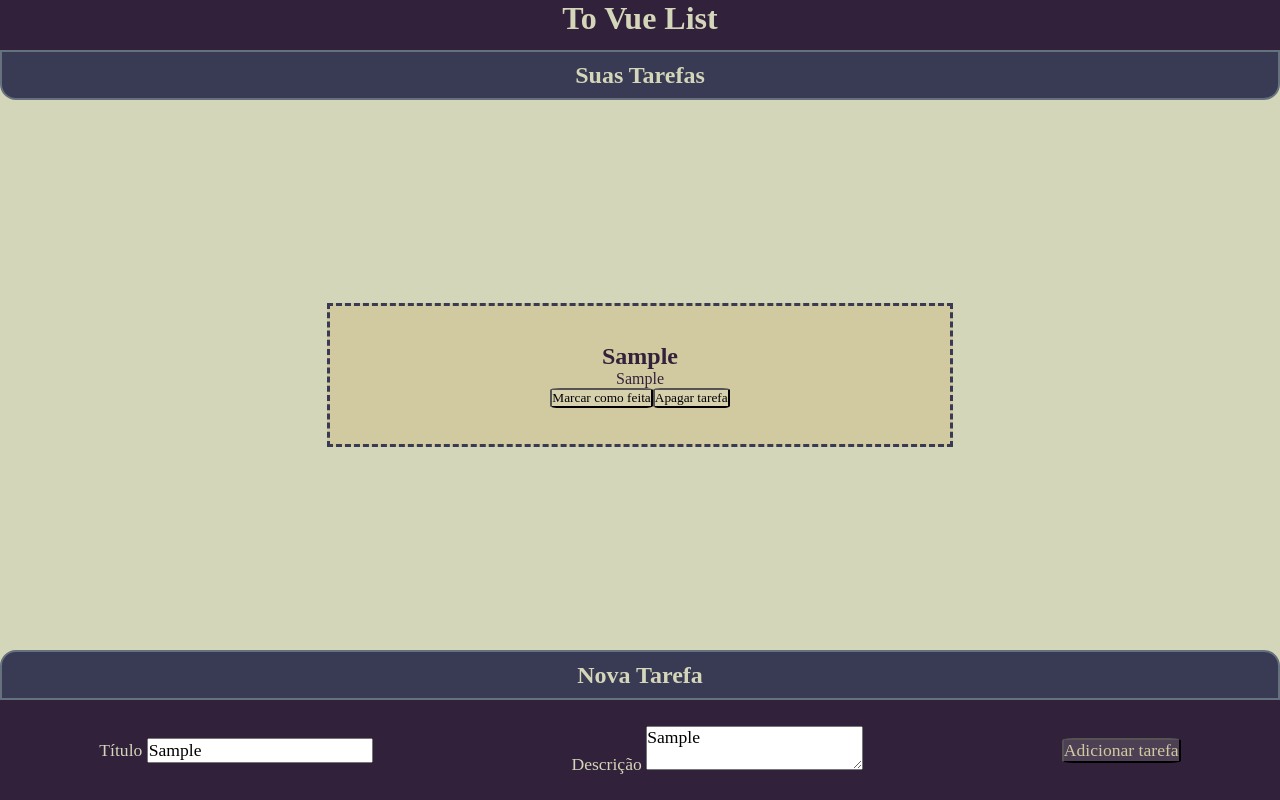
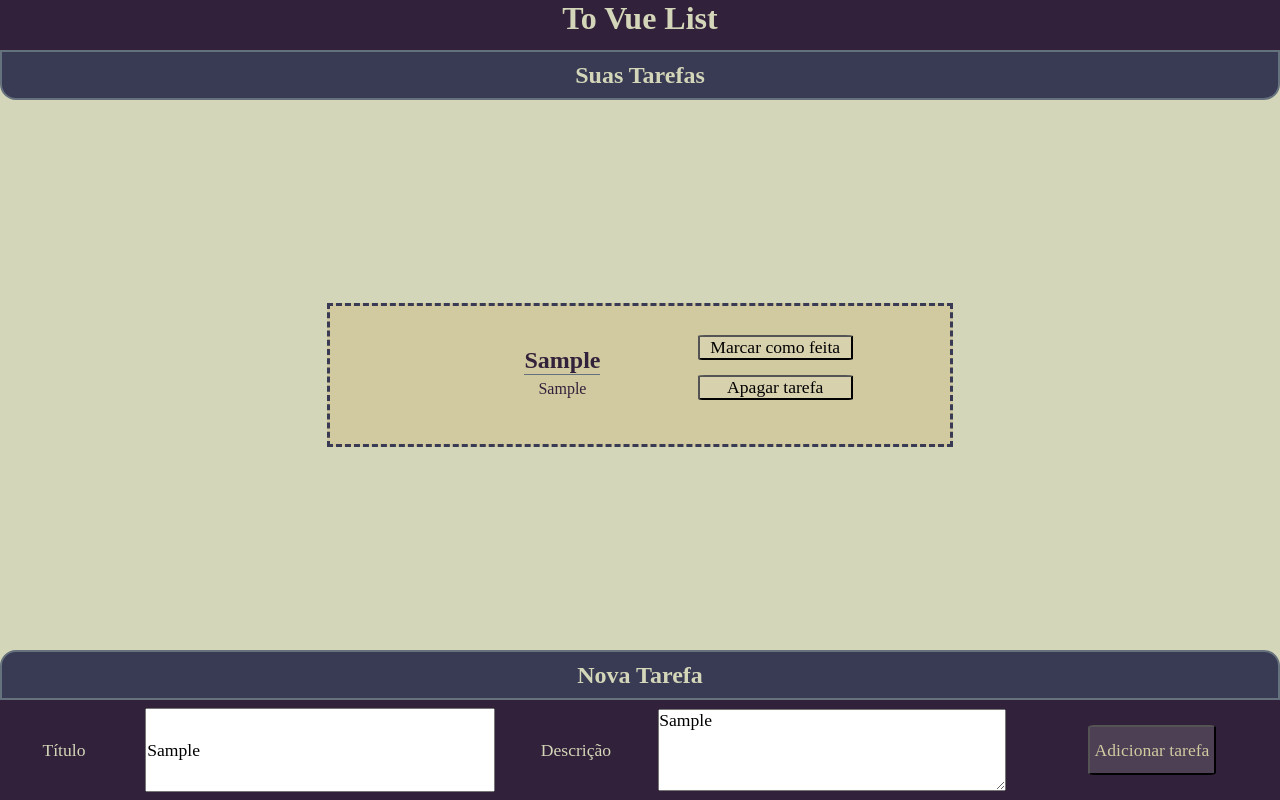
Before and after one commit to George1618/ToVueList, a Vue app: page / in a window 1280 px wide. Both pictures are taken after typing "Sample", "Sample" into the empty fields and a click on the button "Adicionar tarefa". Built offline with nearby package versions, Linux system fonts and the light colour scheme.

Commit message:
Updated ListItem's and App#new_task's styles, and some strings in conditional renderings

```diff
--- a/src/App.vue
+++ b/src/App.vue
@@ -42,7 +42,7 @@ function updateTaskDone(i: number) {
                 :title="task.title" :description="task.description" :done="task.done"
             class="ListItem"
         >
-            <div class="TaskActions">
+            <div class="ListItemActions">
                 <TextButton
                     :text="task.done? strings.mark_undone : strings.mark_done"
                     :click="() => updateTaskDone(i)" />
@@ -54,14 +54,10 @@ function updateTaskDone(i: number) {
     </ul>
     <h2 id="new_task_header">{{ strings.new_task }}</h2>
     <form id="new_task" @submit.prevent>
-        <label for="new_task_title">
-            {{ strings.title }}
-            <input id="new_task_title" type="text" maxlength="255" v-model="newTaskTitle"/>
-        </label>
-        <label for="new_task_desc">
-            {{ strings.desc }}
-            <textarea id="new_task_desc" maxlength="4096" v-model="newTaskDescription"></textarea>
-        </label>
+        <label for="new_task_title">{{ strings.title }}</label>
+        <input id="new_task_title" type="text" maxlength="255" v-model="newTaskTitle"/>
+        <label for="new_task_desc">{{ strings.desc }}</label>
+        <textarea id="new_task_desc" maxlength="4096" v-model="newTaskDescription"></textarea>
         <TextButton :text="strings.add" :click="addNewTask" />
     </form>
 </template>
@@ -121,7 +117,18 @@ function updateTaskDone(i: number) {
     .ListItem {
         height: 25%;
         width: calc(50% - 20px);
-        overflow: auto;
+        max-width: calc(50% - 20px);
+    }
+
+    .ListItemActions {
+        display: flex;
+        flex-direction: column;
+    }
+
+    .ListItemActions > * {
+        height: 30%;
+        margin-bottom: 10%;
+        font-size: 1.1rem;
     }
 
     #new_task_header {
@@ -136,9 +143,13 @@ function updateTaskDone(i: number) {
         background: var(--primary-color-D);
         color: var(--neutral-color-L);
 
-        display: flex;
-        align-items: center;
-        justify-content: space-around;
+        display: grid;
+        grid-template-columns: 1fr 3fr 1fr 3fr 2fr;
+    }
+
+    #new_task > * {
+        align-self: center;
+        justify-self: center;
     }
 
     #new_task label {
@@ -148,11 +159,14 @@ function updateTaskDone(i: number) {
 
     #new_task input, #new_task textarea {
         font-size: 1.1rem;
-        flex-grow: 4;
+        height: 80%;
+        width: 90%;
     }
 
     #new_task button {
         font-size: 1.1rem;
         color: var(--neutral-color-D);
+        height: 50%;
+        width: 50%;
     }
 </style>
--- a/src/assets/strings.ts
+++ b/src/assets/strings.ts
@@ -9,6 +9,7 @@ const strings = {
     // lista de tarefas
     tasks:  "Suas Tarefas",
     no_tasks: "Não há tarefas. Você pode adicionar tarefas abaixo.",
+    no_title: "Tarefa sem título",
     no_desc: "Sem descrição",
     // criação de tarefa (exceto botão)
     new_task: "Nova Tarefa",
--- a/src/components/ListItem.vue
+++ b/src/components/ListItem.vue
@@ -10,11 +10,15 @@
 
 <template>
     <li>
-        <p class="checked" v-if="done">✔</p>
-        <h2>{{ props.title }}</h2>
-        <p v-if="!props.description">{{ strings.no_desc }}</p>
-        <p v-else>{{ props.description }}</p>
-        <slot ></slot>
+        <p class="ItemDone" v-if="done">✔</p>
+        <p class="ItemDone" v-else></p>
+        <div>
+            <h2 class="ItemTitle" v-if="!props.title">{{ strings.no_title }}</h2>
+            <h2 class="ItemTitle" v-else>{{ props.title }}</h2>
+            <p class="ItemDescription" v-if="!props.description">{{ strings.no_desc }}</p>
+            <p class="ItemDescription" v-else>{{ props.description }}</p>
+        </div>
+        <slot></slot>
     </li>
 </template>
 
@@ -26,11 +30,30 @@
         border: 0.2rem dashed var(--primary-color-L);
         list-style: none;
 
+        display: flex;
         text-align: center;
-        align-content: center;
+        justify-items: center;
+        align-items: center;
+
+        justify-content: space-evenly;
     }
 
-    li > h2 {
-        background-color: var(--neutral-color-D);
+    .ItemDone {
+        font-size: 25px;
+        border: 1px solid inherit;
+    }
+
+    .ItemTitle {
+        height: 20%;
+        border-bottom: 1px solid var(--secondary-color);
+    }
+
+    .ItemDescription {
+        height: calc(80% - 10px);
+        margin: 5px 0;
+    }
+
+    li > *:last-child {
+        width: 25%;
     }
 </style>
--- a/src/components/TextButton.vue
+++ b/src/components/TextButton.vue
@@ -11,7 +11,7 @@
 
 <style scoped>
     button {
-        border-radius: 10%;
+        border-radius: 5%;
         background: var(--white-shade-L);
     }
 </style>
```
